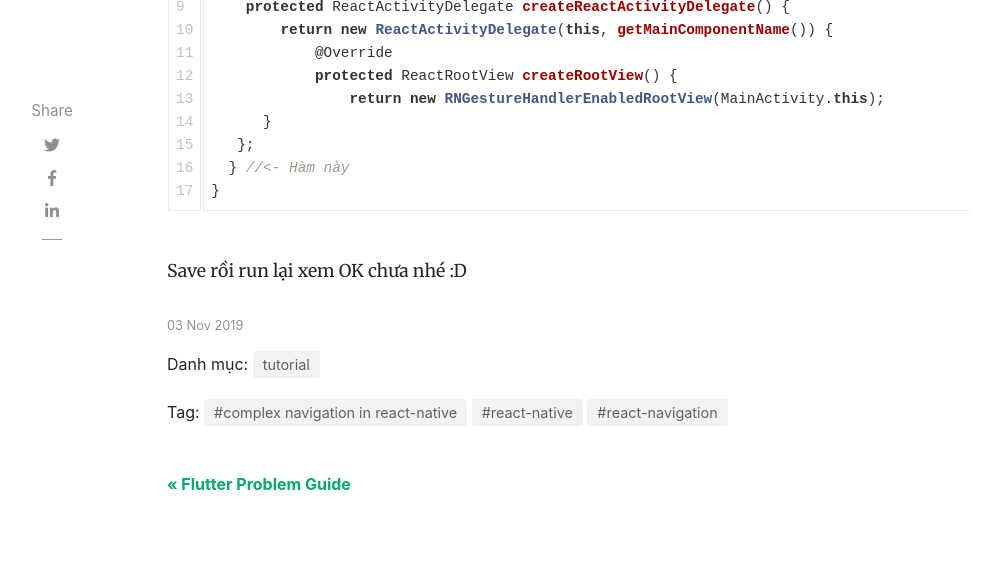
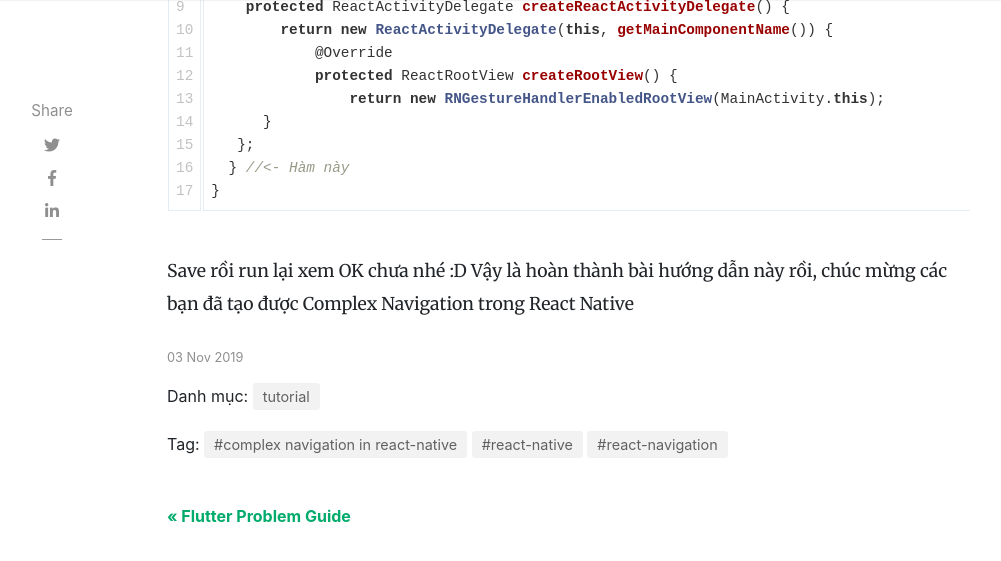
Before and after one commit to tuitucode/tuitucode.github.io, a Jekyll site: the page built from _posts/2019-11-03-ket-hop-stack-tab-drawer-navigation-react-native.md, in a window 1280 px wide and 900 px high, scrolled down 9761 px, cut to the strip 0-589 px from the top of the window. Shown: the top 561 px of the strip, without its empty margins (118-1119 px from the left). Built offline with Jekyll 4.4.1, drawn with Linux system fonts in a browser that asks for light colours; nearby versions of some CDN libraries; comment, search, counter and statistics services are not loaded.

Commit message:
Update 2019-11-03-ket-hop-stack-tab-drawer-navigation-react-native.md

````diff
--- a/_posts/2019-11-03-ket-hop-stack-tab-drawer-navigation-react-native.md
+++ b/_posts/2019-11-03-ket-hop-stack-tab-drawer-navigation-react-native.md
@@ -346,4 +346,4 @@ public class MainActivity extends ReactActivity {
 }
 ```
 
-Save rồi run lại xem OK chưa nhé :D
+Save rồi run lại xem OK chưa nhé :D Vậy là hoàn thành bài hướng dẫn này rồi, chúc mừng các bạn đã tạo được Complex Navigation trong React Native
````
